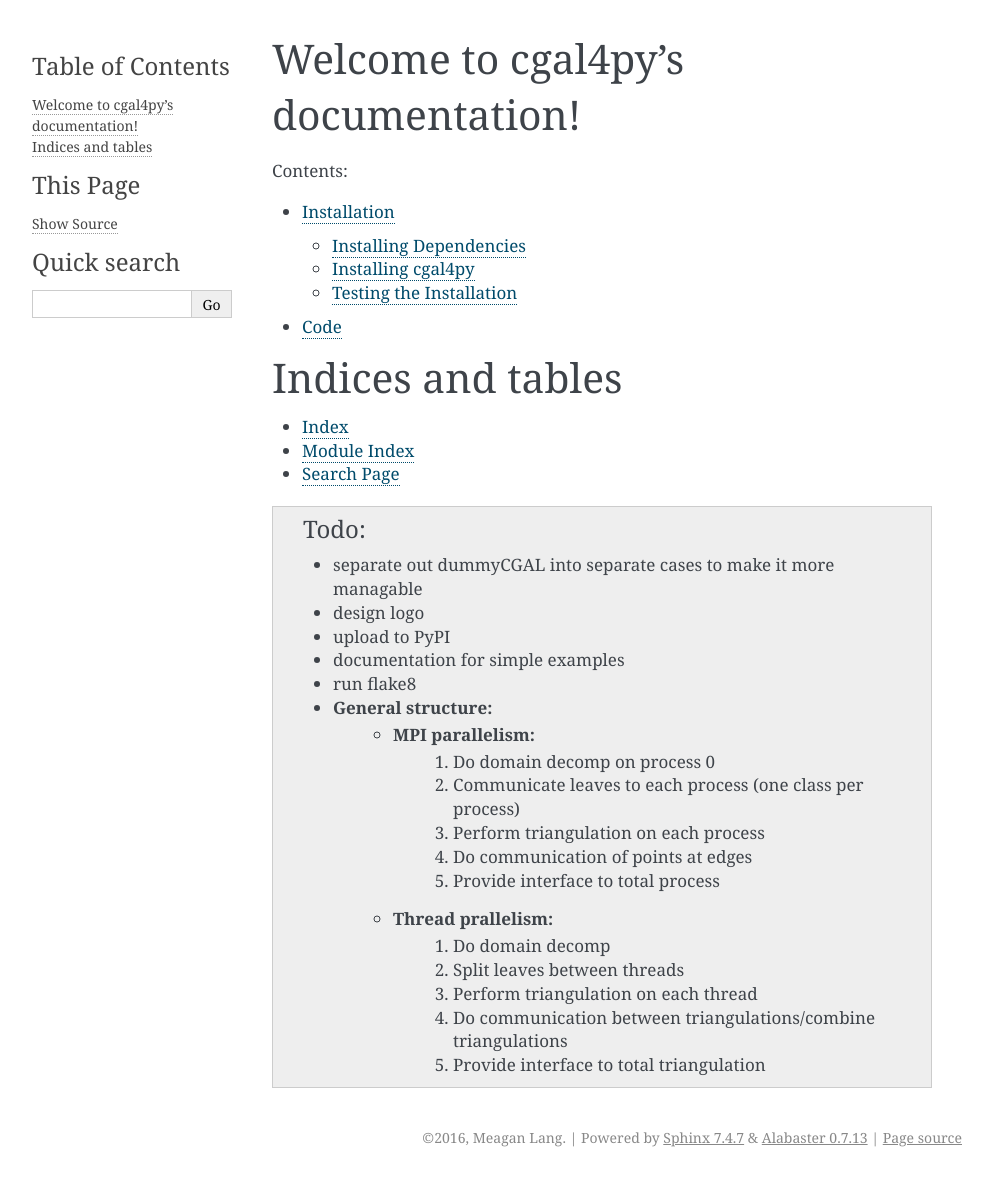
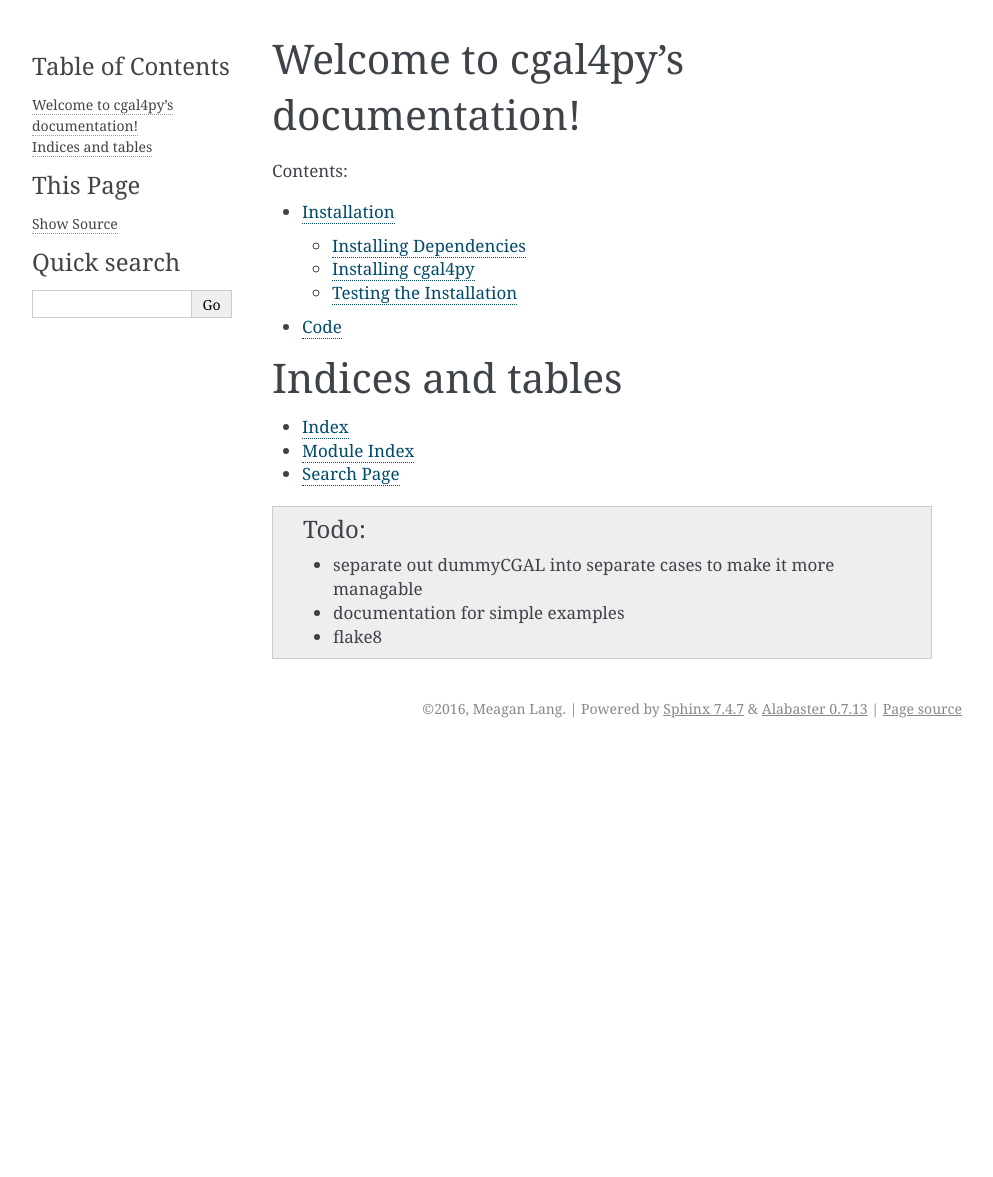
Before and after one commit to langmm/cgal4py, a Sphinx documentation site: the page built from docs/source/index.rst, in a window 1280 px wide. Shown: the whole page, without its empty margins (148-1141 px from the left). Built offline with Sphinx 7.4.7, drawn with Linux system fonts in a browser that asks for light colours; after the commit the page ends 900 px from its top, so only the background shows below that.

Commit message:
Changes to docs

```diff
--- a/docs/source/index.rst
+++ b/docs/source/index.rst
@@ -24,20 +24,5 @@ Indices and tables
 
 .. todo::
    * separate out dummyCGAL into separate cases to make it more managable
-   * design logo
-   * upload to PyPI
    * documentation for simple examples
-   * run flake8
-   * General structure:
-      * MPI parallelism:
-	 1. Do domain decomp on process 0
-	 2. Communicate leaves to each process (one class per process)
-	 3. Perform triangulation on each process
-	 4. Do communication of points at edges
-	 5. Provide interface to total process
-      * Thread prallelism:
-	 1. Do domain decomp
-	 2. Split leaves between threads
-	 3. Perform triangulation on each thread
-	 4. Do communication between triangulations/combine triangulations
-	 5. Provide interface to total triangulation
+   * flake8
```
